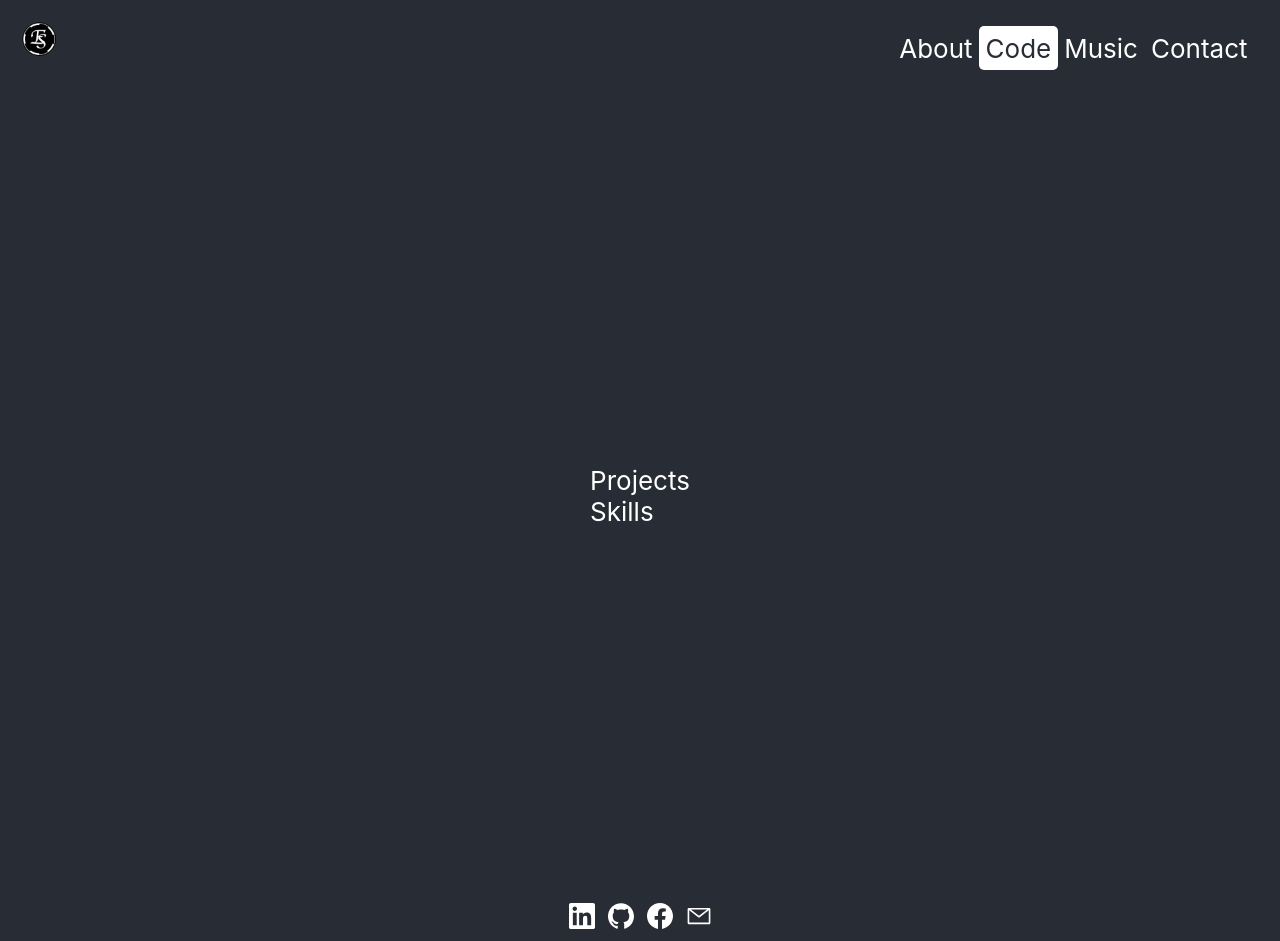
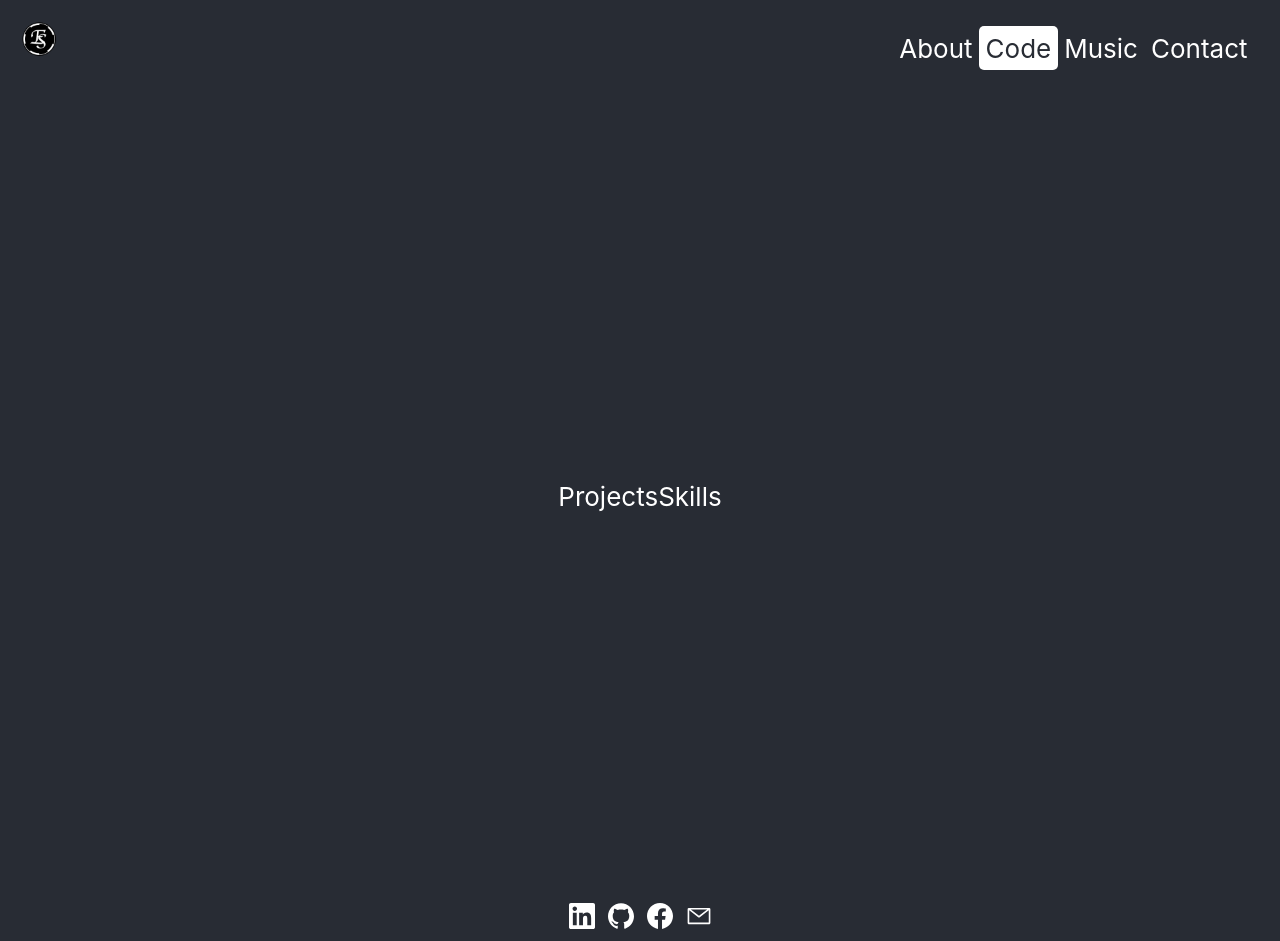
Before and after one commit to elijahsamuels/personal-website2, a React (Create React App) app: page /code in a window 1280 px wide. Built offline with nearby package versions, Linux system fonts and the light colour scheme; no server answers.

Commit message:
clean up

```diff
--- a/src/components/Code.jsx
+++ b/src/components/Code.jsx
@@ -12,18 +12,13 @@ function Code() {
         <Link to="projects" className="link">
           Projects
         </Link>
-      </div>
-      <div>
+      {/* </div>
+      <div> */}
         <Link to="skills" className="link">
           Skills
         </Link>
       </div>
-
-      {/* <CodeSkills /> */}
-      {/* <Projects /> */}
-      {/* <SoftSkills /> */}
-			<Outlet />
-
+      <Outlet />
     </div>
   );
 }
```
